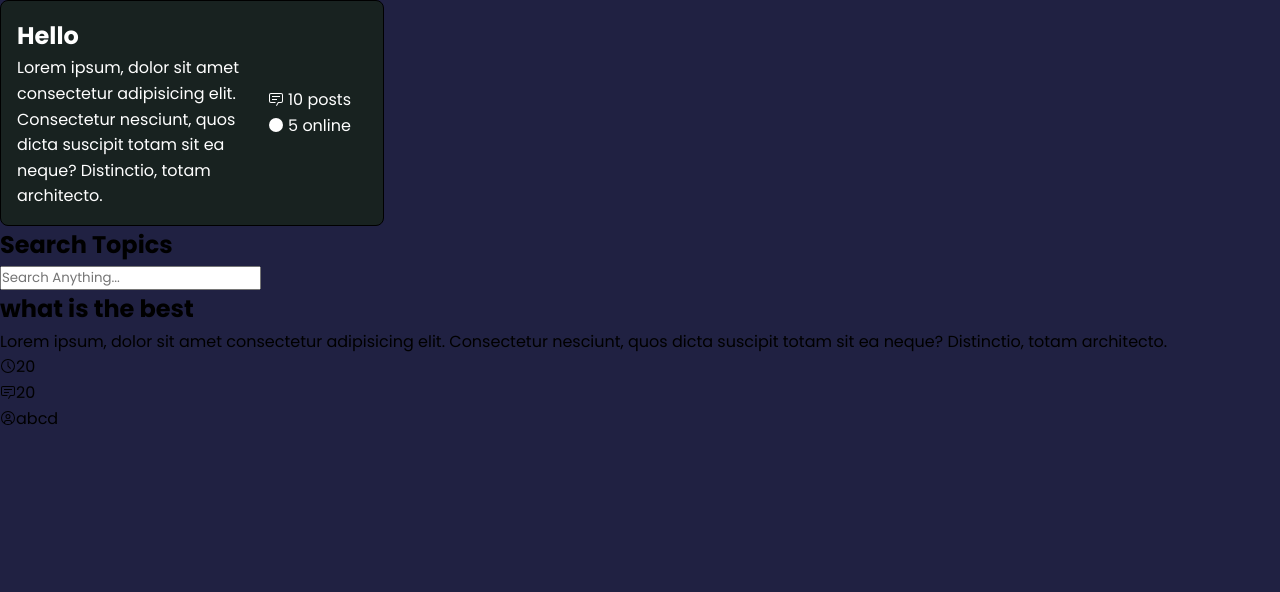
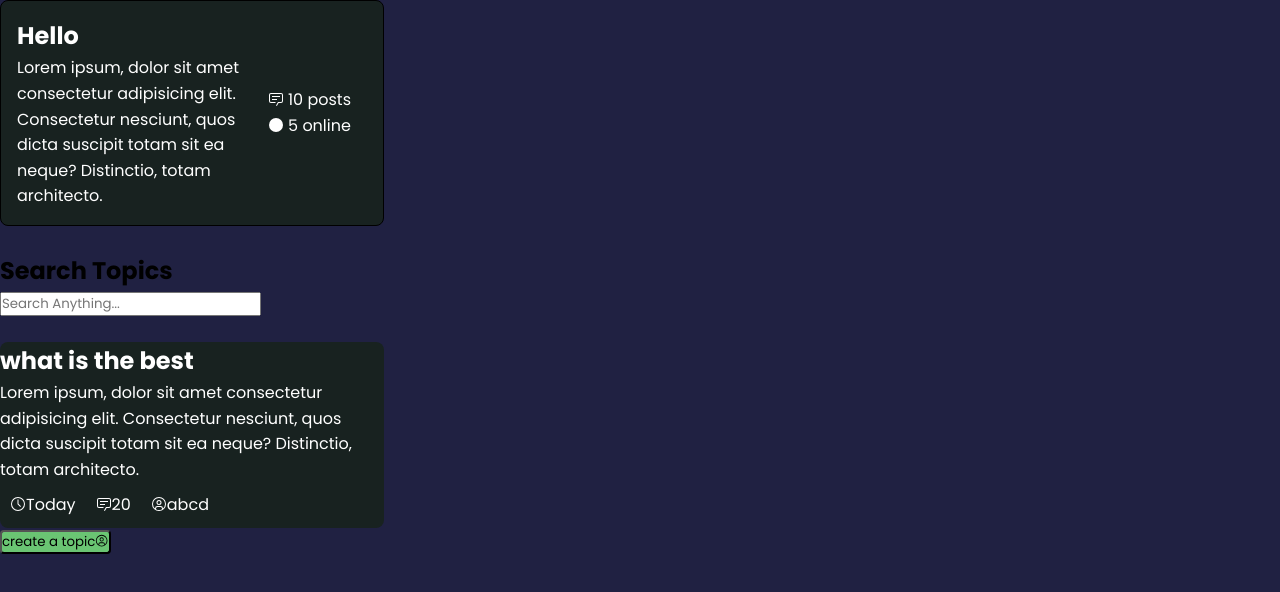
Before and after one commit to Ajoy10/thrive, a React (Create React App) app in the folder frontend/: page /ui in a window 1280 px wide. Shown: the top 592 px of the page. Built offline with nearby package versions, Linux system fonts and the light colour scheme; no server answers.

Commit message:
thread card css creation
topic page css

```diff
--- a/frontend/src/ComponentsCss/SearchBar.css
+++ b/frontend/src/ComponentsCss/SearchBar.css
@@ -5,8 +5,3 @@ div {
 input {
     background-color: #3F4C51
 }
-
-button {
-    background-color: #6AC573;
-    border-radius: 10%;
-}
--- /dev/null
+++ b/frontend/src/ComponentsCss/ThreadCard.css
@@ -0,0 +1,25 @@
+.thread-card {
+
+    box-sizing: border-box;
+    background-color: #182220;
+    color: white;
+    border-radius: 8px;
+    width: 30%;
+    border-color: black;
+    justify-content: space-between;
+    align-items: center;
+
+}
+
+.thread-card-meta {
+    display: flex;
+    flex-direction: row;
+
+
+
+}
+
+
+.thread-card-meta-item {
+    margin: 10px;
+}
--- a/frontend/src/ComponentsCss/TopicCard.css
+++ b/frontend/src/ComponentsCss/TopicCard.css
@@ -10,6 +10,7 @@
     color: white;
     border-radius: 8px;
     width: 30%;
+
     /* align: center; */
 }
 
--- /dev/null
+++ b/frontend/src/ComponentsCss/button.css
@@ -0,0 +1,5 @@
+button {
+    background-color: #6AC573;
+    border-radius: 4px;
+    ;
+}
--- a/frontend/src/components/Button.jsx
+++ b/frontend/src/components/Button.jsx
@@ -1,10 +1,11 @@
+import "../ComponentsCss/button.css"
 import React from "react";
 import { Icon, InlineIcon } from '@iconify/react';
 const Button = ({ label, onClick }) => {
   return (
     <button onClick={onClick}>
       {label}
-    <InlineIcon icon={"carbon:user-avatar"} />
+      <InlineIcon icon={"carbon:user-avatar"} />
     </button>
   );
 };
--- a/frontend/src/components/ThreadCard.jsx
+++ b/frontend/src/components/ThreadCard.jsx
@@ -1,5 +1,5 @@
 import { Icon, InlineIcon } from '@iconify/react';
-import "../ComponentsCss/TopicCard.css";
+import "../ComponentsCss/ThreadCard.css";
 
 const ThreadCard = ({ title, content, date, commentCount, username }) => {
   return (
@@ -13,7 +13,7 @@ import "../ComponentsCss/TopicCard.css";
         </div>
         <div className="thread-card-meta-item">
           <InlineIcon icon={"carbon:chat"} />
-            <span>{commentCount}</span>
+          <span>{commentCount} </span>
         </div>
         <div className="thread-card-meta-item">
           <InlineIcon icon={"carbon:user-avatar"} />
--- a/frontend/src/page/UI.jsx
+++ b/frontend/src/page/UI.jsx
@@ -3,6 +3,7 @@ import React from "react";
 import TopicCard from "../components/TopicCard";
 import SearchBar from "../components/SearchBar";
 import ThreadCard from "../components/ThreadCard";
+import Button from "../components/Button";
 
 export default function UI() {
   return (
@@ -13,13 +14,18 @@ export default function UI() {
         postCount={10}
         onlineCount={5}
       />
+      <br></br>
       <SearchBar />
+      <br></br>
       <ThreadCard
         title="what is the best"
         content="  Lorem ipsum, dolor sit amet consectetur adipisicing elit. Consectetur nesciunt, quos dicta suscipit totam sit ea neque? Distinctio, totam architecto."
-        date={20}
+        date={`Today`}
         commentCount={20}
         username="abcd"
+      />
+      <Button
+        label="create a topic"
       />
     </div>
   );
```
Lines whose indentation alone changed are shown as unchanged.
